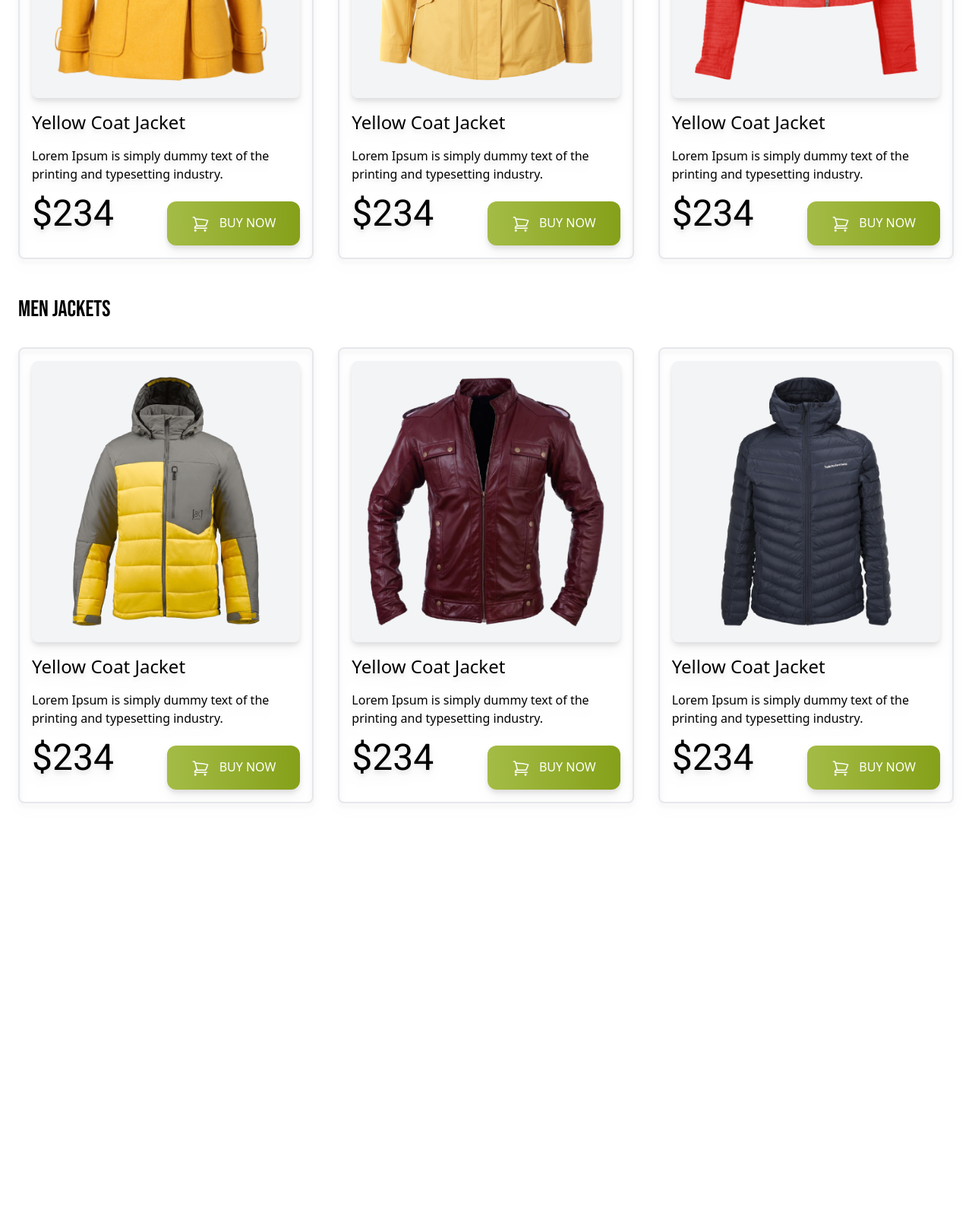
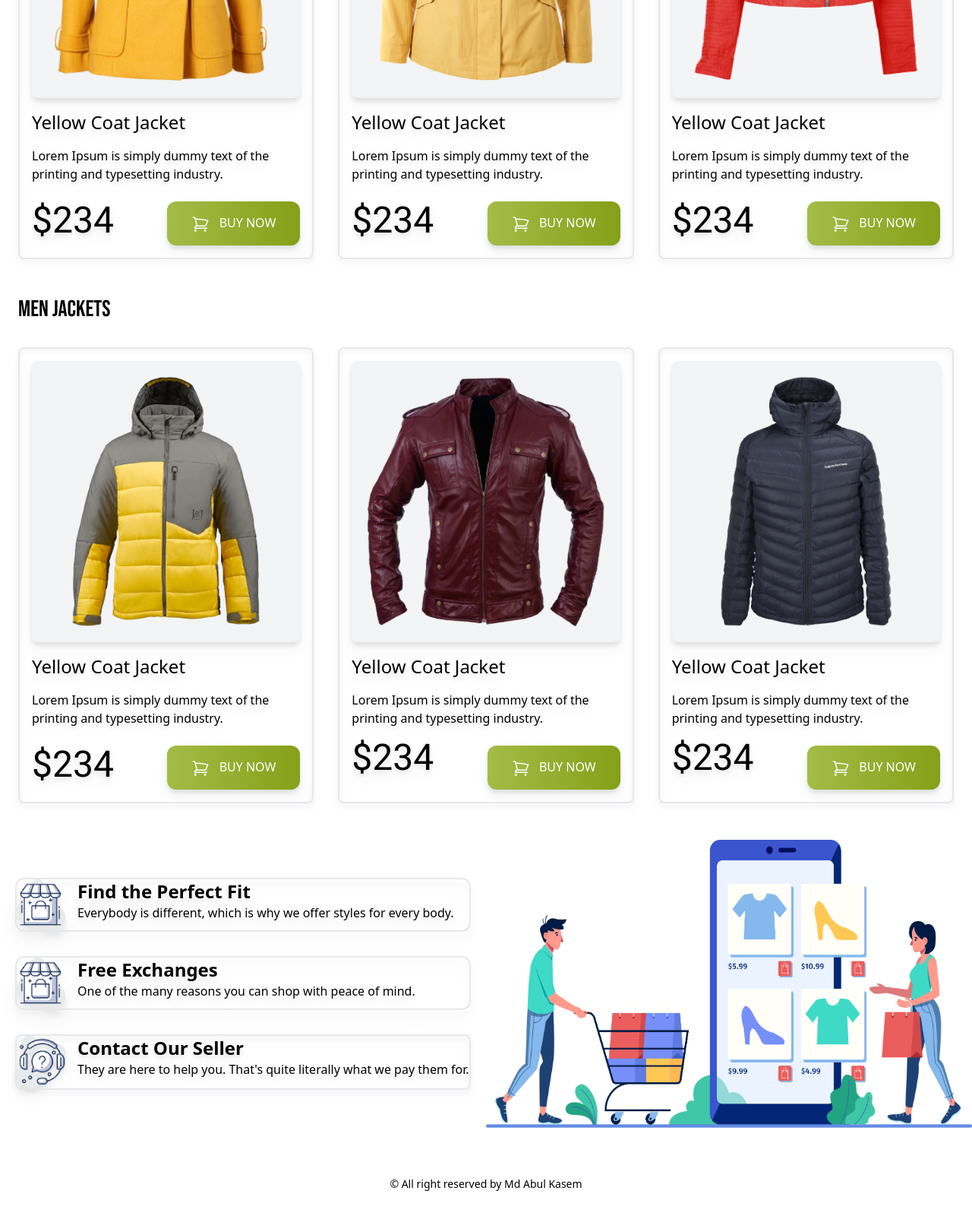
Before and after one commit to kasem32833/penguin-fashion, a plain HTML site: page index.html in a window 1280 px wide. Shown: the part 1062-2662 px from the top of the page at 76% size. Before the commit the page ends 2167 px from the top, so only its background shows below. Drawn offline with nearby package versions, Linux system fonts and the light colour scheme.

Commit message:
added footer

```diff
--- a/index.html
+++ b/index.html
@@ -24,9 +24,9 @@
     <header class="bg-amber-100  px-6 md:px-16 lg:px-32 py-10">
         <!-- nav section -->
         <nav>
-            <div class="flex justify-between items-center py-5 ">
+            <div class="flex flex-col md:flex-row justify-between items-center py-5 ">
                 <img class="w-64" src="./icons/logo.png" alt="">
-                <ul class="flex justify-end space-x-4">
+                <ul class="md:flex hidden justify-end space-x-4">
                     <li><a class="p-4" href="">Home</a></li>
                     <li><a class="p-4" href="">Products</a></li>
                     <li><a class="p-4" href="">About Us</a></li>
@@ -67,9 +67,9 @@
                     <h4 class="text-2xl">Yellow Coat Jacket </h4>
                     <p>Lorem Ipsum is simply dummy text of the
                         printing and typesetting industry.</p>
-                    <div class="flex justify-between">
+                    <div class="flex justify-between items-center">
                         <h3 class="font-roboto text-5xl">$234</h3>
-                        <button class="py-4 px-8 bg-gradient-to-r from-[#A4BC46] to-[#85A019] uppercase text-white font-medium mt-2 rounded-xl">
+                        <button class="md:py-4 md:px-8 px-2 py-4 bg-gradient-to-r from-[#A4BC46] to-[#85A019] uppercase text-white font-medium mt-2 rounded-xl">
                             <svg xmlns="http://www.w3.org/2000/svg" class="inline w-6 h-6 mr-2 " fill="none" viewBox="0 0 24 24" stroke-width="1.5" stroke="currentColor" class="w-6 h-6">
                             <path stroke-linecap="round" stroke-linejoin="round" d="M2.25 3h1.386c.51 0 .955.343 1.087.835l.383 1.437M7.5 14.25a3 3 0 00-3 3h15.75m-12.75-3h11.218c1.121-2.3 2.1-4.684 2.924-7.138a60.114 60.114 0 00-16.536-1.84M7.5 14.25L5.106 5.272M6 20.25a.75.75 0 11-1.5 0 .75.75 0 011.5 0zm12.75 0a.75.75 0 11-1.5 0 .75.75 0 011.5 0z" />
                           </svg>
@@ -84,9 +84,9 @@
                     <h4 class="text-2xl">Yellow Coat Jacket </h4>
                     <p>Lorem Ipsum is simply dummy text of the
                         printing and typesetting industry.</p>
-                    <div class="flex justify-between">
+                    <div class="flex justify-between items-center">
                         <h3 class="font-roboto text-5xl">$234</h3>
-                        <button class="py-4 px-8 bg-gradient-to-r from-[#A4BC46] to-[#85A019] uppercase text-white font-medium mt-2 rounded-xl">
+                        <button class="md:py-4 md:px-8 px-2 py-4 bg-gradient-to-r from-[#A4BC46] to-[#85A019] uppercase text-white font-medium mt-2 rounded-xl">
                             <svg xmlns="http://www.w3.org/2000/svg" class="inline w-6 h-6 mr-2 " fill="none" viewBox="0 0 24 24" stroke-width="1.5" stroke="currentColor" class="w-6 h-6">
                             <path stroke-linecap="round" stroke-linejoin="round" d="M2.25 3h1.386c.51 0 .955.343 1.087.835l.383 1.437M7.5 14.25a3 3 0 00-3 3h15.75m-12.75-3h11.218c1.121-2.3 2.1-4.684 2.924-7.138a60.114 60.114 0 00-16.536-1.84M7.5 14.25L5.106 5.272M6 20.25a.75.75 0 11-1.5 0 .75.75 0 011.5 0zm12.75 0a.75.75 0 11-1.5 0 .75.75 0 011.5 0z" />
                           </svg>
@@ -101,9 +101,9 @@
                     <h4 class="text-2xl">Yellow Coat Jacket </h4>
                     <p>Lorem Ipsum is simply dummy text of the
                         printing and typesetting industry.</p>
-                    <div class="flex justify-between">
+                    <div class="flex justify-between items-center">
                         <h3 class="font-roboto text-5xl">$234</h3>
-                        <button class="py-4 px-8 bg-gradient-to-r from-[#A4BC46] to-[#85A019] uppercase text-white font-medium mt-2 rounded-xl">
+                        <button class="md:py-4 md:px-8 px-2 py-4 bg-gradient-to-r from-[#A4BC46] to-[#85A019] uppercase text-white font-medium mt-2 rounded-xl">
                             <svg xmlns="http://www.w3.org/2000/svg" class="inline w-6 h-6 mr-2 " fill="none" viewBox="0 0 24 24" stroke-width="1.5" stroke="currentColor" class="w-6 h-6">
                             <path stroke-linecap="round" stroke-linejoin="round" d="M2.25 3h1.386c.51 0 .955.343 1.087.835l.383 1.437M7.5 14.25a3 3 0 00-3 3h15.75m-12.75-3h11.218c1.121-2.3 2.1-4.684 2.924-7.138a60.114 60.114 0 00-16.536-1.84M7.5 14.25L5.106 5.272M6 20.25a.75.75 0 11-1.5 0 .75.75 0 011.5 0zm12.75 0a.75.75 0 11-1.5 0 .75.75 0 011.5 0z" />
                           </svg>
@@ -126,9 +126,9 @@
                     <h4 class="text-2xl">Yellow Coat Jacket </h4>
                     <p>Lorem Ipsum is simply dummy text of the
                         printing and typesetting industry.</p>
-                    <div class="flex justify-between">
+                    <div class="flex justify-between items-center">
                         <h3 class="font-roboto text-5xl">$234</h3>
-                        <button class="py-4 px-8 bg-gradient-to-r from-[#A4BC46] to-[#85A019] uppercase text-white font-medium mt-2 rounded-xl">
+                        <button class="md:py-4 md:px-8 px-2 py-4 bg-gradient-to-r from-[#A4BC46] to-[#85A019] uppercase text-white font-medium mt-2 rounded-xl">
                             <svg xmlns="http://www.w3.org/2000/svg" class="inline w-6 h-6 mr-2 " fill="none" viewBox="0 0 24 24" stroke-width="1.5" stroke="currentColor" class="w-6 h-6">
                             <path stroke-linecap="round" stroke-linejoin="round" d="M2.25 3h1.386c.51 0 .955.343 1.087.835l.383 1.437M7.5 14.25a3 3 0 00-3 3h15.75m-12.75-3h11.218c1.121-2.3 2.1-4.684 2.924-7.138a60.114 60.114 0 00-16.536-1.84M7.5 14.25L5.106 5.272M6 20.25a.75.75 0 11-1.5 0 .75.75 0 011.5 0zm12.75 0a.75.75 0 11-1.5 0 .75.75 0 011.5 0z" />
                           </svg>
@@ -145,7 +145,7 @@
                         printing and typesetting industry.</p>
                     <div class="flex justify-between">
                         <h3 class="font-roboto text-5xl">$234</h3>
-                        <button class="py-4 px-8 bg-gradient-to-r from-[#A4BC46] to-[#85A019] uppercase text-white font-medium mt-2 rounded-xl">
+                        <button class="md:py-4 md:px-8 px-2 py-4 bg-gradient-to-r from-[#A4BC46] to-[#85A019] uppercase text-white font-medium mt-2 rounded-xl">
                             <svg xmlns="http://www.w3.org/2000/svg" class="inline w-6 h-6 mr-2 " fill="none" viewBox="0 0 24 24" stroke-width="1.5" stroke="currentColor" class="w-6 h-6">
                             <path stroke-linecap="round" stroke-linejoin="round" d="M2.25 3h1.386c.51 0 .955.343 1.087.835l.383 1.437M7.5 14.25a3 3 0 00-3 3h15.75m-12.75-3h11.218c1.121-2.3 2.1-4.684 2.924-7.138a60.114 60.114 0 00-16.536-1.84M7.5 14.25L5.106 5.272M6 20.25a.75.75 0 11-1.5 0 .75.75 0 011.5 0zm12.75 0a.75.75 0 11-1.5 0 .75.75 0 011.5 0z" />
                           </svg>
@@ -162,7 +162,7 @@
                         printing and typesetting industry.</p>
                     <div class="flex justify-between">
                         <h3 class="font-roboto text-5xl">$234</h3>
-                        <button class="py-4 px-8 bg-gradient-to-r from-[#A4BC46] to-[#85A019] uppercase text-white font-medium mt-2 rounded-xl">
+                        <button class="md:py-4 md:px-8 px-2 py-4 bg-gradient-to-r from-[#A4BC46] to-[#85A019] uppercase text-white font-medium mt-2 rounded-xl">
                             <svg xmlns="http://www.w3.org/2000/svg" class="inline w-6 h-6 mr-2 " fill="none" viewBox="0 0 24 24" stroke-width="1.5" stroke="currentColor" class="w-6 h-6">
                             <path stroke-linecap="round" stroke-linejoin="round" d="M2.25 3h1.386c.51 0 .955.343 1.087.835l.383 1.437M7.5 14.25a3 3 0 00-3 3h15.75m-12.75-3h11.218c1.121-2.3 2.1-4.684 2.924-7.138a60.114 60.114 0 00-16.536-1.84M7.5 14.25L5.106 5.272M6 20.25a.75.75 0 11-1.5 0 .75.75 0 011.5 0zm12.75 0a.75.75 0 11-1.5 0 .75.75 0 011.5 0z" />
                           </svg>
@@ -170,9 +170,42 @@
                     </div>
                 </div>
             </div>
-
         </section>
+        <!-- customer section -->
+        <div class="flex flex-col md:flex-row justify-between items-center max-w-7xl mx-auto mb-8">
+            <div class="flex flex-col space-y-8 p-5">
+                <div class="flex justify-start space-x-4 border-2 rounded-xl drop-shadow-xl">
+                    <img class="w-16" src="./icons/house.png" alt="">
+                    <div>
+                        <h4 class="text-2xl font-bold">Find the Perfect Fit</h4>
+                        <p>Everybody is different, which is why we
+                        offer styles for every body.</p>
+                    </div>
+                </div>
+                <div class="flex justify-start space-x-4 border-2 rounded-xl drop-shadow-xl">
+                    <img  class="w-16" src="./icons/house.png" alt="">
+                    <div>
+                        <h4 class="text-2xl font-bold">Free Exchanges</h4>
+                        <p>One of the many reasons you can shop
+                        with peace of mind.</p>
+                    </div>
+                </div>
+                <div class="flex justify-start space-x-4 border-2 rounded-lg drop-shadow-lg">
+                    <img class="w-16" src="./icons/question.png" alt="">
+                    <div>
+                        <h4 class="text-2xl font-bold">Contact Our Seller</h4>
+                        <p>They are here to help you. That's quite
+                        literally what we pay them for.</p>
+                    </div>
+                </div>
+            </div>
+            <div class="md:w-1/2">
+                <img src="./images/shopping.png" alt="">
+            </div>
+        </div>
     </main>
-    <footer></footer>
+    <footer>
+        <p class="text-sm text-center max-w-7xl mx-auto py-8">&copy; All right reserved by Md Abul Kasem </p>
+    </footer>
 </body>
 </html>
```
